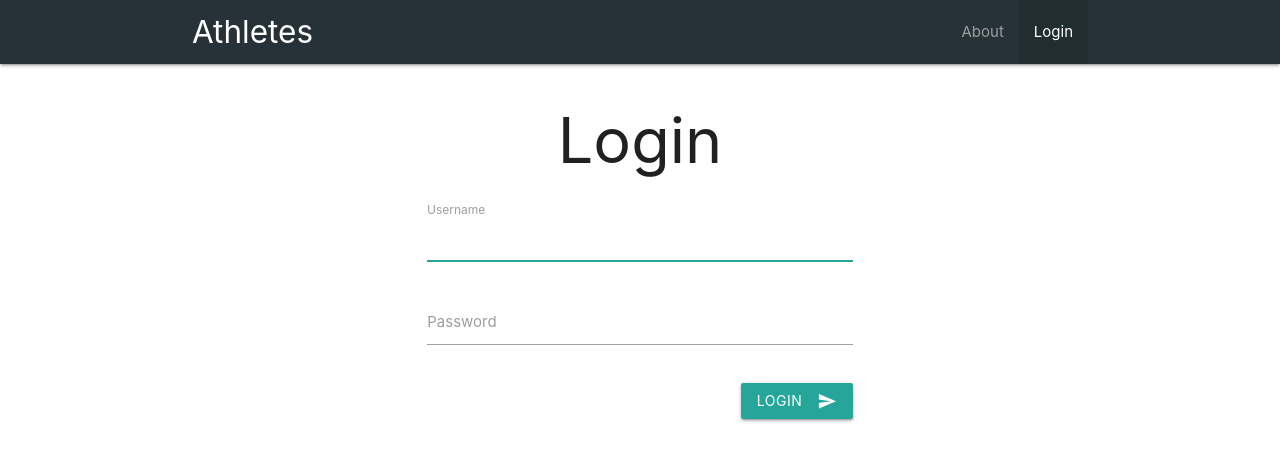
After one commit to mikekeda/athletes, a Django app: page /login in a window 1280 px wide. The commit adds this page. Shown: the top 461 px of the page. Run offline with Django 3.2, Linux system fonts and the light colour scheme; some libraries are stand-ins or nearby versions.

Commit message:
Added used login page.

```diff
--- a/athletes/settings.py
+++ b/athletes/settings.py
@@ -62,6 +62,8 @@ INSTALLED_APPS = [
     'django.contrib.sessions',
     'django.contrib.messages',
     'django.contrib.staticfiles',
+
+    'widget_tweaks',
 ]
 
 MIDDLEWARE = [
--- a/core/urls.py
+++ b/core/urls.py
@@ -1,6 +1,6 @@
 from django.urls import path
 
-from .views import home_page, about_page
+from .views import home_page, about_page, login_page, logout_page
 
 
 app_name = "Athletes"
@@ -8,4 +8,6 @@ app_name = "Athletes"
 urlpatterns = [
     path('', home_page, name='home'),
     path('about', about_page, name='about'),
+    path('login', login_page, name='login'),
+    path('logout', logout_page, name='logout'),
 ]
--- a/core/views.py
+++ b/core/views.py
@@ -1,4 +1,8 @@
-from django.shortcuts import render
+from django.conf import settings
+from django.contrib.auth import login, logout
+from django.contrib.auth.decorators import login_required
+from django.contrib.auth.forms import AuthenticationForm
+from django.shortcuts import render, redirect, reverse
 
 
 def home_page(request):
@@ -9,3 +13,24 @@ def home_page(request):
 def about_page(request):
     """ About page. """
     return render(request, 'about.html')
+
+
+def login_page(request):
+    """ User login page. """
+    if request.user.is_authenticated:
+        return redirect(settings.LOGIN_REDIRECT_URL)
+    form = AuthenticationForm()
+    if request.method == 'POST':
+        form = AuthenticationForm(data=request.POST)
+        if form.is_valid():
+            login(request, form.get_user())
+            return redirect(reverse('core:home'))
+
+    return render(request, 'login.html', {'form': form})
+
+
+@login_required
+def logout_page(request):
+    """ User logout callback. """
+    logout(request)
+    return redirect(reverse('core:login'))
--- a/setup.py
+++ b/setup.py
@@ -10,6 +10,7 @@ setup(
         'psycopg2-binary==2.7.5',
         'django==2.1',
         'gunicorn==19.9.0',
+        'django-widget-tweaks==1.4.2',
     ],
     extras_require={
         "test": [
--- a/templates/base.html
+++ b/templates/base.html
@@ -22,7 +22,7 @@
           </li>
           {% if user.is_authenticated %}
           <li class="{% if request.path == '/user' %}active{% endif %}">
-            <a href="/user" class="{% if request.path == '/user' %}active{% else %}grey-text{% endif %}">user</a>
+            <a href="#" class="{% if request.path == '/user' %}active{% else %}grey-text{% endif %}">{{ user.username }}</a>
           </li>
           <li class="{% if request.path == '/logout' %}active{% endif %}">
             <a href="/logout" class="{% if request.path == '/logout' %}active{% else %}grey-text{% endif %}">Logout</a>
--- /dev/null
+++ b/templates/login.html
@@ -0,0 +1,40 @@
+{% extends 'base.html' %}
+{% load i18n %}
+{% load widget_tweaks %}
+
+{% block title %}{% trans "Login" %}{% endblock %}
+{% block description %}{% trans "Login or register to get access" %}{% endblock description %}
+
+{% block content %}
+  <div class="container my-6">
+    <h1 class="center text-uppercase h4">Login</h1>
+
+    <div class="row">
+      <form action="{% url 'core:login' %}" method="post" class="col s10 m8 l6 offset-s1 offset-m2  offset-l3">
+        <div class="row">
+          {% csrf_token %}
+          {% for field in form %}
+            <div class="input-field col s12">
+              <label class="" for="{{ field.auto_id }}">{{ field.label }}</label>
+              {{ field }}
+              {% if field.errors %}
+                {{ field.errors }}
+              {% endif %}
+            </div>
+          {% endfor %}
+          {% if form.non_field_errors %}
+            <div>
+              {{ form.non_field_errors }}
+            </div>
+          {% endif %}
+          <div class="input-field col s12">
+            <button class="btn waves-effect waves-light right" type="submit" name="action">
+              Login
+              <i class="material-icons right">send</i>
+            </button>
+          </div>
+          </div>
+      </form>
+    </div>
+  </div>
+{% endblock content %}
```
